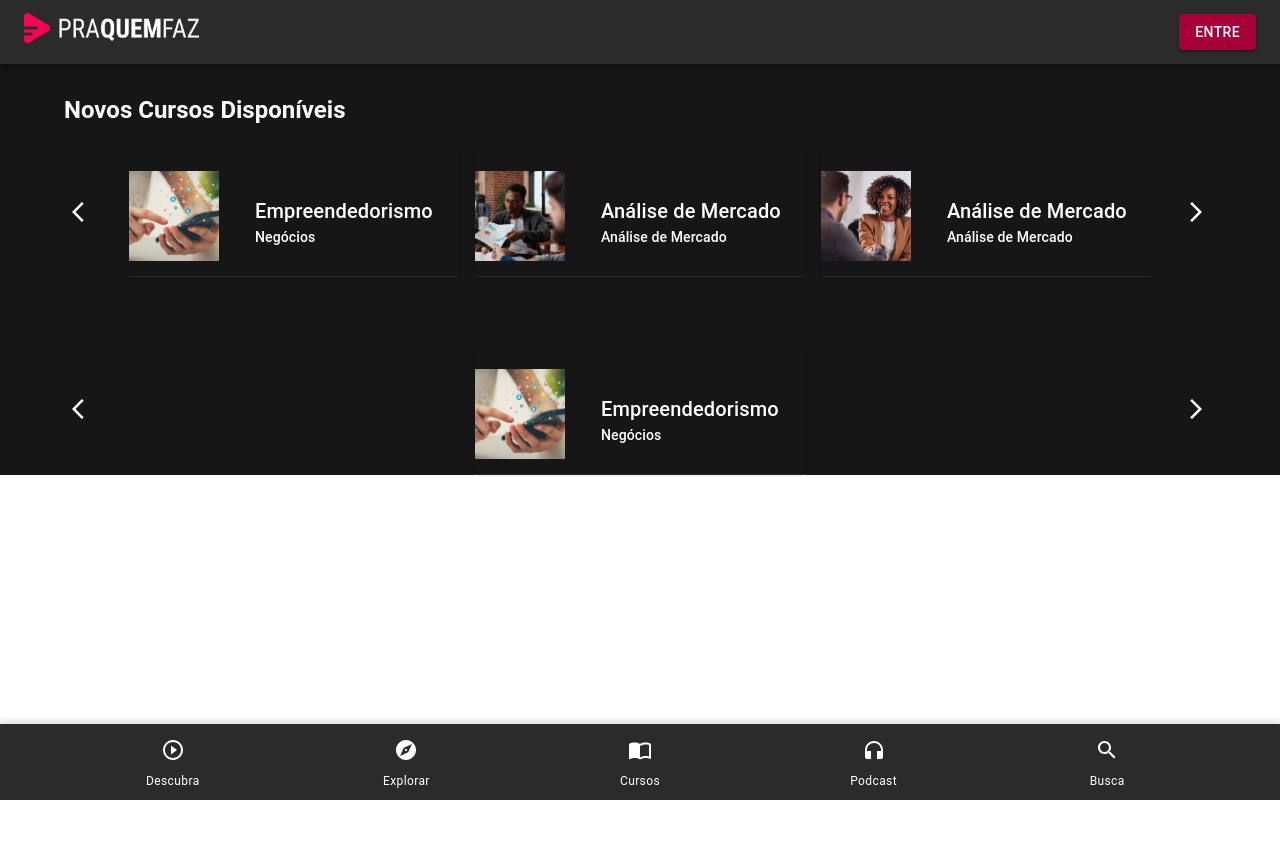
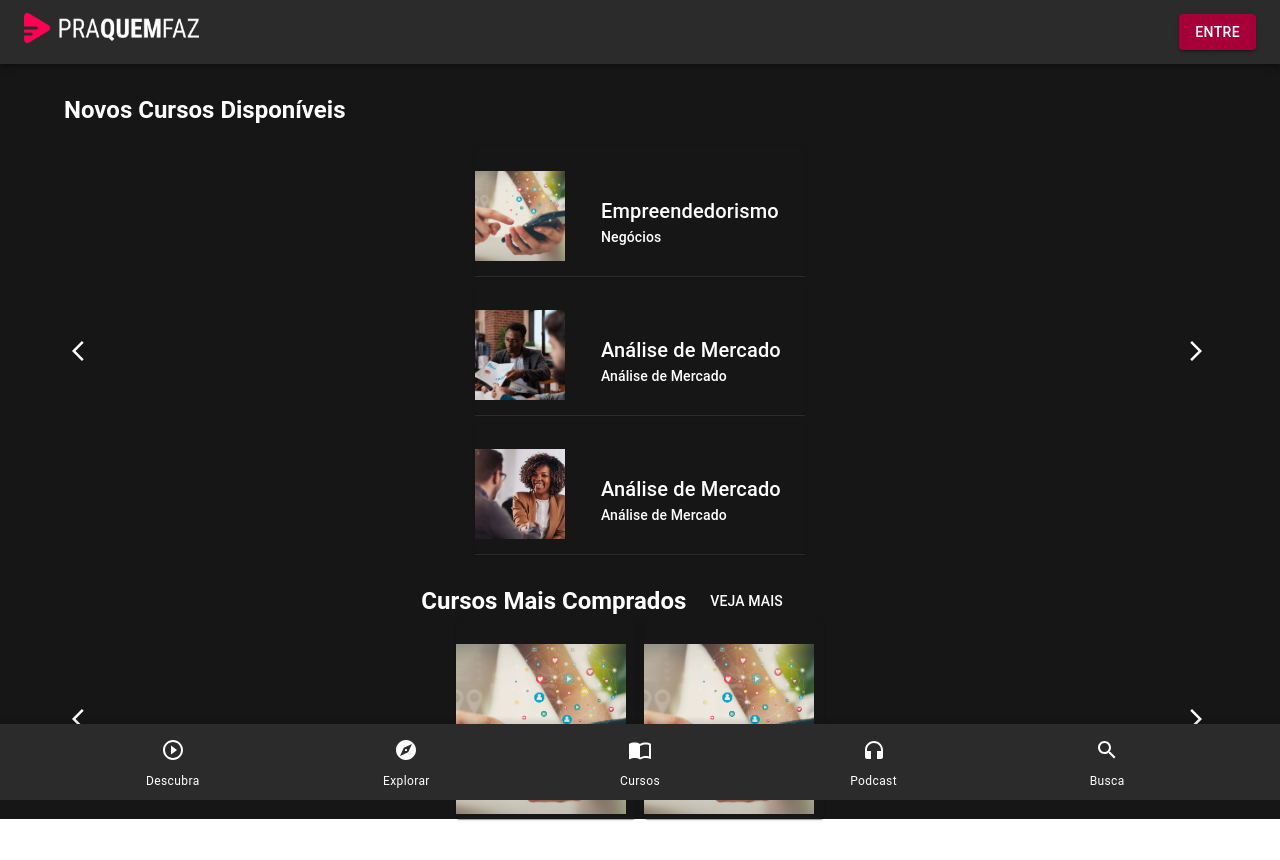
Before and after one commit to projects-athena/pqf2.0, a Next.js app: page /novos-cursos in a window 1280 px wide. Shown: the top 860 px of the page. Before the commit the page ends 800 px from the top, so only its background shows below. Built offline with nearby package versions, Linux system fonts and the light colour scheme.

Commit message:
consertando carrossel (#8)

```diff
--- a/src/app/components/Footer/footer.tsx
+++ b/src/app/components/Footer/footer.tsx
@@ -18,7 +18,6 @@ const Footer = () => {
         backgroundColor: 'secondary.main',
         color: 'secondary.contrastText',
         boxShadow: '0px -4px 4px rgba(0, 0, 0, 0.1)',
-        zIndex: 1000,
         py: 1  // Adicionando padding vertical
       }}
     >
--- a/src/app/components/novosCursosComponents/CarouselNovoCurso.tsx
+++ /dev/null
@@ -1,61 +0,0 @@
-'use client'
-// CarouselNovoCurso.tsx
-import React, { useState } from 'react';
-import { Box, IconButton, Grid } from '@mui/material';
-import ArrowBackIosIcon from '@mui/icons-material/ArrowBackIos';
-import ArrowForwardIosIcon from '@mui/icons-material/ArrowForwardIos';
-import CardNovoCurso from './cardNovoCurso';
-import { Course } from '@/app/types/types';
-import './carousel.css';
-
-interface CarouselNovoCursoProps {
-    courses: Course[];
-    itemsPerPage?: number;
-}
-
-const CarouselNovoCurso: React.FC<CarouselNovoCursoProps> = ({ courses, itemsPerPage = 3 }) => {
-    const [currentIndex, setCurrentIndex] = useState(0);
-    const [isSliding, setIsSliding] = useState(false);
-
-    const totalPages = Math.ceil(courses.length / itemsPerPage);
-
-    const handlePrevClick = () => {
-        setCurrentIndex((prevIndex) => (prevIndex === 0 ? totalPages - 1 : prevIndex - 1));
-    };
-
-    const handleNextClick = () => {
-        setCurrentIndex((prevIndex) => (prevIndex === totalPages - 1 ? 0 : prevIndex + 1));
-    };
-
-
-    const getCurrentItems = () => {
-        const startIndex = currentIndex * itemsPerPage;
-        return courses.slice(startIndex, startIndex + itemsPerPage);
-    };
-
-    return (
-        <Box>
-            <Box display="flex" justifyContent="space-between" alignItems="center">
-                <IconButton onClick={handlePrevClick}>
-                    <ArrowBackIosIcon sx={{ color: 'white' }} />
-                </IconButton>
-                <Grid container spacing={2} justifyContent="center" className={isSliding ? 'slide-out' : 'slide-in'}>
-                    {getCurrentItems().map((course, index) => (
-                        <Grid item key={index} style={{ transition: 'transform 0.5s ease-in-out' }}>
-                            <CardNovoCurso
-                                title={course.title}
-                                subtitle={course.subtitle}
-                                image={course.image}
-                            />
-                        </Grid>
-                    ))}
-                </Grid>
-                <IconButton onClick={handleNextClick}>
-                    <ArrowForwardIosIcon sx={{ color: 'white' }} />
-                </IconButton>
-            </Box>
-        </Box>
-    );
-};
-
-export default CarouselNovoCurso;
--- /dev/null
+++ b/src/app/components/novosCursosComponents/cardsCursosMaisComprados.tsx
@@ -0,0 +1,23 @@
+// cardNovoCurso.tsx
+import React from 'react';
+import { Box, Card, CardMedia} from '@mui/material';
+import { Course } from '@/app/types/types';
+
+const CardCursosMaisComprados: React.FC<Course> = ({ title, image }) => {
+    return (
+        <Box display="grid" justifyContent="center" alignItems="center">
+            <Card sx={{ display: 'grid', gridTemplateColumns: 'auto 1fr', height: '200px', width: '180px', backgroundColor: '#161616' }}>
+                <CardMedia
+                    sx={{ height: '170px', width: '170px', marginTop: '25px', marginRight:'10px' }}
+                    component="img"
+                    image={image}
+                    title={title}
+                />
+                <Box display="grid" gridTemplateRows="1fr auto" alignItems="center">
+                </Box>
+            </Card>
+        </Box>
+    );
+}
+
+export default CardCursosMaisComprados;
--- a/src/app/components/novosCursosComponents/carousel.css
+++ b/src/app/components/novosCursosComponents/carousel.css
@@ -1,8 +1,25 @@
 .slide-in {
+  animation: slideIn 0.5s forwards;
+}
+
+.slide-out {
+  animation: slideOut 0.5s forwards;
+}
+
+@keyframes slideIn {
+  from {
+    transform: translateX(100%);
+  }
+  to {
     transform: translateX(0);
   }
+}
 
-  .slide-out {
+@keyframes slideOut {
+  from {
+    transform: translateX(0);
+  }
+  to {
     transform: translateX(-100%);
-    transition-delay: 0.2s;
   }
+}
--- /dev/null
+++ b/src/app/components/novosCursosComponents/carousel.tsx
@@ -0,0 +1,66 @@
+'use client'
+import React, { useState, useEffect } from 'react';
+import { Box, IconButton, Grid } from '@mui/material';
+import ArrowBackIosIcon from '@mui/icons-material/ArrowBackIos';
+import ArrowForwardIosIcon from '@mui/icons-material/ArrowForwardIos';
+import './carousel.css';
+
+interface CarouselProps {
+    children: React.ReactNode[];
+    itemsPerPage?: number;
+    direction?: 'row' | 'column';
+}
+
+const Carousel: React.FC<CarouselProps> = ({ children, itemsPerPage = 3, direction = 'row' }) => {
+    const [currentIndex, setCurrentIndex] = useState(0);
+    const [animationClass, setAnimationClass] = useState('');
+
+    const totalPages = Math.ceil(children.length / itemsPerPage);
+
+    const handlePrevClick = () => {
+        setAnimationClass('slide-out');
+        setTimeout(() => {
+            setCurrentIndex((prevIndex) => (prevIndex === 0 ? totalPages - 1 : prevIndex - 1));
+            setAnimationClass('slide-in');
+        }, 500); // Duration of the slide-out animation
+    };
+
+    const handleNextClick = () => {
+        setAnimationClass('slide-out');
+        setTimeout(() => {
+            setCurrentIndex((prevIndex) => (prevIndex === totalPages - 1 ? 0 : prevIndex + 1));
+            setAnimationClass('slide-in');
+        }, 500); // Duration of the slide-out animation
+    };
+
+    const getCurrentItems = () => {
+        const startIndex = currentIndex * itemsPerPage;
+        return children.slice(startIndex, startIndex + itemsPerPage);
+    };
+
+    useEffect(() => {
+        setAnimationClass('slide-in');
+    }, [currentIndex]);
+
+    return (
+        <Box>
+            <Box display="flex" justifyContent="space-between" alignItems="center">
+                <IconButton onClick={handlePrevClick}>
+                    <ArrowBackIosIcon sx={{ color: 'white' }} />
+                </IconButton>
+                <Grid container spacing={1} justifyContent="center" direction={direction}>
+                    {getCurrentItems().map((child, index) => (
+                        <Grid item key={index} className={animationClass} style={{ transition: 'transform 0.5s ease-in-out' }}>
+                            {child}
+                        </Grid>
+                    ))}
+                </Grid>
+                <IconButton onClick={handleNextClick}>
+                    <ArrowForwardIosIcon sx={{ color: 'white' }} />
+                </IconButton>
+            </Box>
+        </Box>
+    );
+};
+
+export default Carousel;
--- a/src/app/content/content.json
+++ b/src/app/content/content.json
@@ -72,5 +72,25 @@
             "image": "/images/bg/Analise-de-mercado.png"
           }
         ]
+      },
+      "cursosMaisComprados": {
+        "maintitle": "Cursos Mais Comprados",
+        "courses": [
+          {
+            "image":"/images/bg/formacao-social-media.jpg"
+          },
+          {
+            "image":"/images/bg/formacao-social-media.jpg"
+          },{
+            "image":"/images/bg/formacao-social-media.jpg"
+          },
+          {
+            "image":"/images/bg/formacao-social-media.jpg"
+          },
+          {
+            "image":"/images/bg/formacao-social-media.jpg"
+          }
+
+        ]
       }
 }
--- a/src/app/novos-cursos/page.tsx
+++ b/src/app/novos-cursos/page.tsx
@@ -1,11 +1,12 @@
-// NovosCursos.tsx
 import React from 'react';
-import { Box, Button, Typography } from '@mui/material';
+import { Box, Button, Grid, Typography } from '@mui/material';
 import content from '../content/content.json';
-import CarouselNovoCurso from '../components/novosCursosComponents/CarouselNovoCurso';
+import Carousel from '../components/novosCursosComponents/Carousel';
+import CardNovoCurso from '../components/novosCursosComponents/cardsNovosCursosDisponiveis';
+import CardCursosMaisComprados from '../components/novosCursosComponents/cardsCursosMaisComprados';
 
 export default function NovosCursos() {
-  const { courses } = content.novosCursos;
+  const { novosCursos, cursosMaisComprados } = content;
 
   return (
     <div>
@@ -14,16 +15,40 @@ export default function NovosCursos() {
           <strong>{content.novosCursos.maintitle}</strong>
         </Typography>
         <Box sx={{ marginTop: '20px' }}>
-          <CarouselNovoCurso courses={courses} itemsPerPage={3} />
+          <Carousel itemsPerPage={3} direction="column">
+            {novosCursos.courses.map((course, index) => (
+              <CardNovoCurso
+                key={index}
+                title={course.title}
+                subtitle={course.subtitle}
+                image={course.image}
+              />
+            ))}
+          </Carousel>
         </Box>
       </Box>
       <Box> {/* 2 wrapper*/}
-        <Typography sx={{ marginTop: '30px' }} variant='h5' color='white'>
-          <strong>{content.novosCursos.title}</strong>
-        </Typography>
-        <Button>Veja Mais</Button>
-        <Box>
-          <CarouselNovoCurso courses={courses} itemsPerPage={1} />
+        <Grid sx={{marginLeft:'-50px'}} container spacing={2} justifyContent="center">
+          <Grid item>
+            <Typography sx={{ marginTop: '30px' }} variant='h5' color='white'>
+              <strong>{content.cursosMaisComprados.maintitle}</strong>
+            </Typography>
+          </Grid>
+          <Grid item>
+            <Button sx={{ color: '#fff', marginTop:'30px', textDecoration:'none' }}>
+              <Typography variant='subtitle2' sx={{textDecoration:'none'}}>Veja Mais</Typography>
+            </Button>
+          </Grid>
+        </Grid>
+        <Box sx={{marginBottom:'100px'}}>
+          <Carousel itemsPerPage={2} direction="row">
+            {cursosMaisComprados.courses.map((courses, index) => (
+              <CardCursosMaisComprados
+                key={index}
+                image={courses.image}
+              />
+            ))}
+          </Carousel>
         </Box>
       </Box>
     </div>
```
Also changed, not shown: src/app/types/types.ts (+6 -2 lines), src/app/components/novosCursosComponents/cardsNovosCursosDisponiveis.tsx (renamed from src/app/components/novosCursosComponents/cardNovoCurso.tsx).
